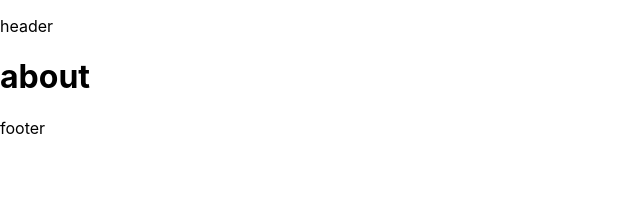
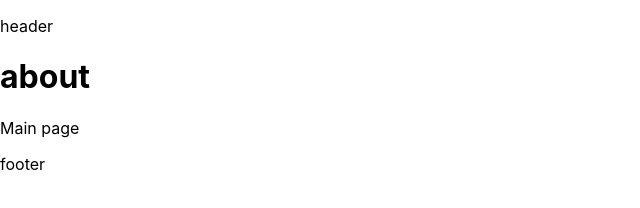
Before and after one commit to aqorbani/next13, a Next.js app: page /about in a window 1280 px wide. Shown: the top 208 px of the page, without its empty margins (0-640 px from the left). Built offline with nearby package versions, Linux system fonts and the light colour scheme.

Commit message:
Link component in next

```diff
--- a/pages/about.js
+++ b/pages/about.js
@@ -1,3 +1,10 @@
+import Link from "next/link";
+
 export default function About() {
-  return <h1>about</h1>;
+  return (
+    <>
+      <h1>about</h1>
+      <Link href="/">Main page</Link>
+    </>
+  );
 }
```
